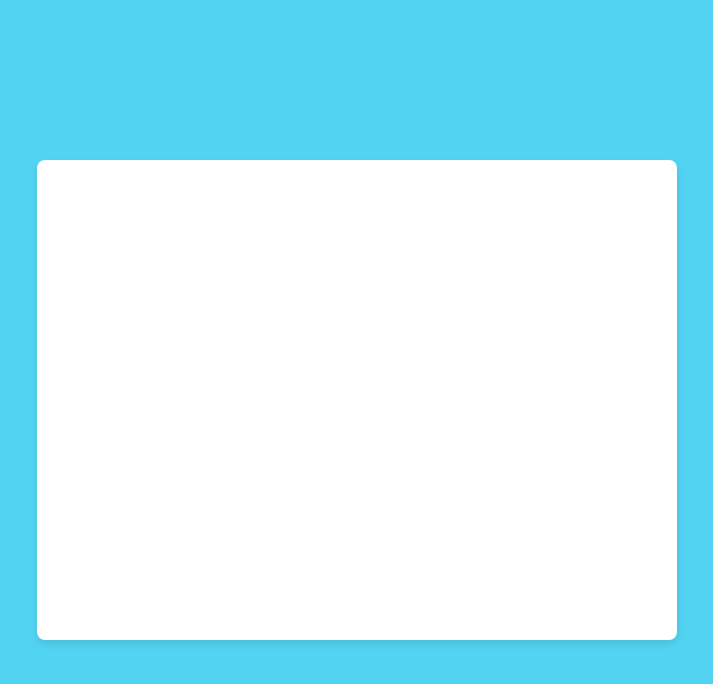
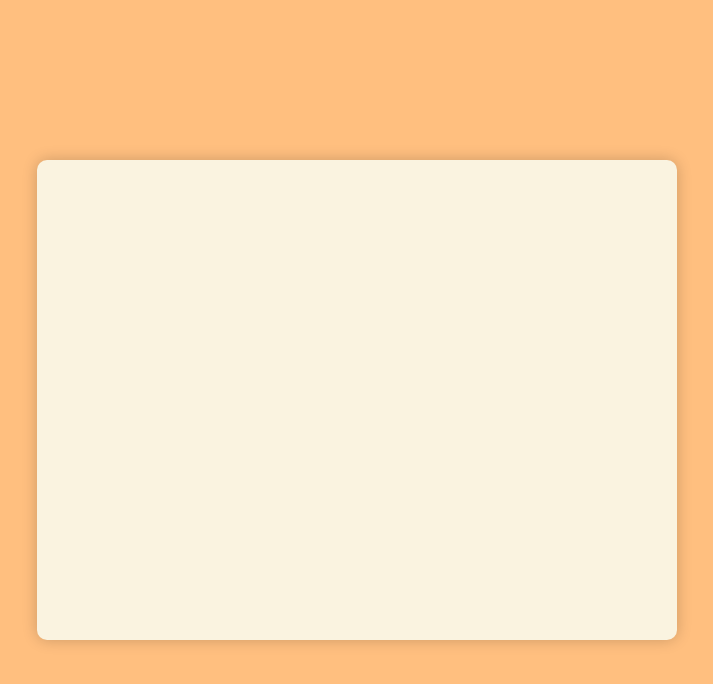
Before and after one commit to dango-the-world/gourmet-search-app, a Next.js app: page / in a window 1280 px wide. Shown: the top 684 px of the page, without its empty margins (283-996 px from the left). Built offline with nearby package versions, Linux system fonts and the light colour scheme.

Commit message:
wip: CSS作成

```diff
--- a/src/app/_components/search/SearchArea.tsx
+++ b/src/app/_components/search/SearchArea.tsx
@@ -1,16 +1,6 @@
 import React from "react";
+import style from "../../_styles/search/SearchArea.module.css";
 
 export const SearchArea = () => {
-  const containerStyle = {
-    display: "flex",
-    justifyContent: "center",
-    alignItems: "center",
-    width: "50%",
-    height: "60%",
-    backgroundColor: "#FFFFFF",
-    borderRadius: "8px",
-    boxShadow: "0px 4px 8px rgba(0, 0, 0, 0.1)",
-  };
-
-  return <div style={containerStyle}></div>;
+  return <div className={style.container}></div>;
 };
--- /dev/null
+++ b/src/app/_styles/search/SearchArea.module.css
@@ -0,0 +1,11 @@
+/* SearchAreaコンポーネント用のcssモジュール */
+.container {
+  display: flex;
+  justify-content: center;
+  align-items: center;
+  background-color: #faf3e0;
+  width: 50%;
+  height: 60%;
+  border-radius: 10px;
+  box-shadow: 0 0 15px rgba(0, 0, 0, 0.2);
+}
--- a/src/app/_styles/search/SearchContent.module.css
+++ b/src/app/_styles/search/SearchContent.module.css
@@ -1,8 +1,9 @@
+/* SearchContentコンポーネント用のcssモジュール */
 .container {
   display: flex;
   justify-content: center;
   align-items: center;
-  background-color: #53d3f2;
+  background-color: #ffbf7f;
   width: 100vw;
   height: 100vh;
 }
```
